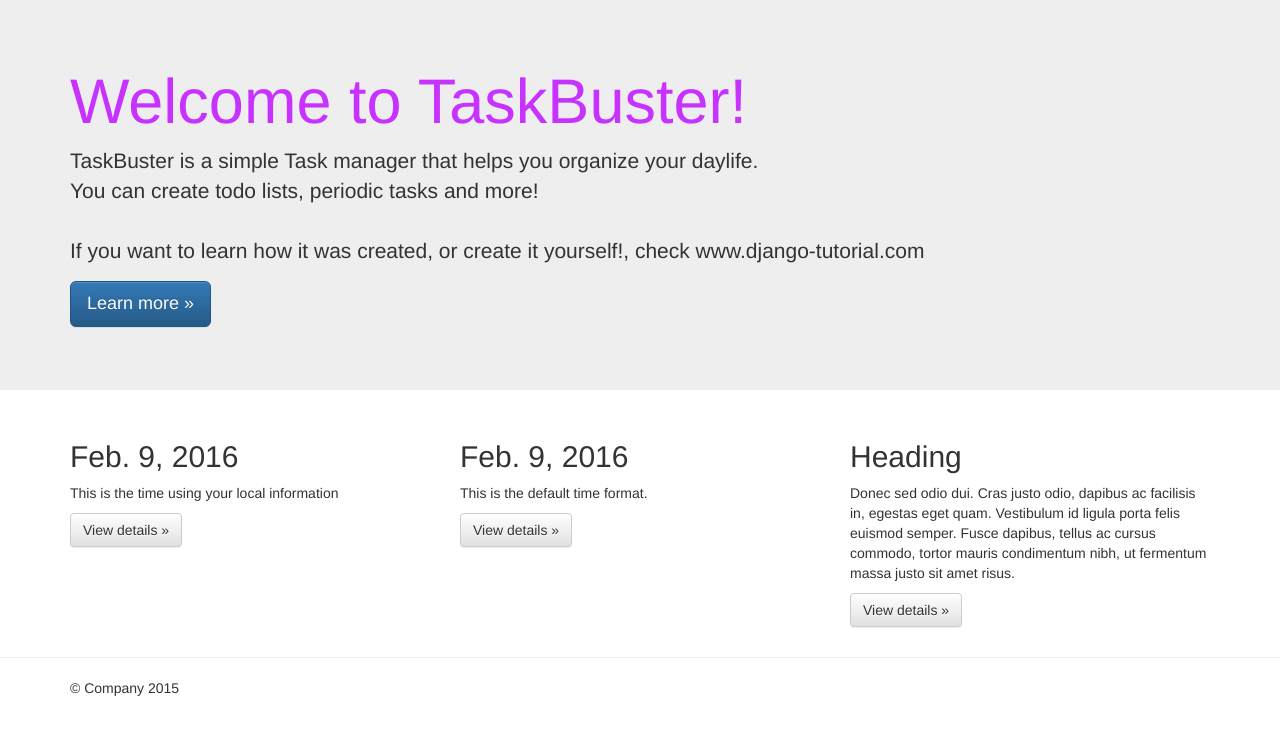
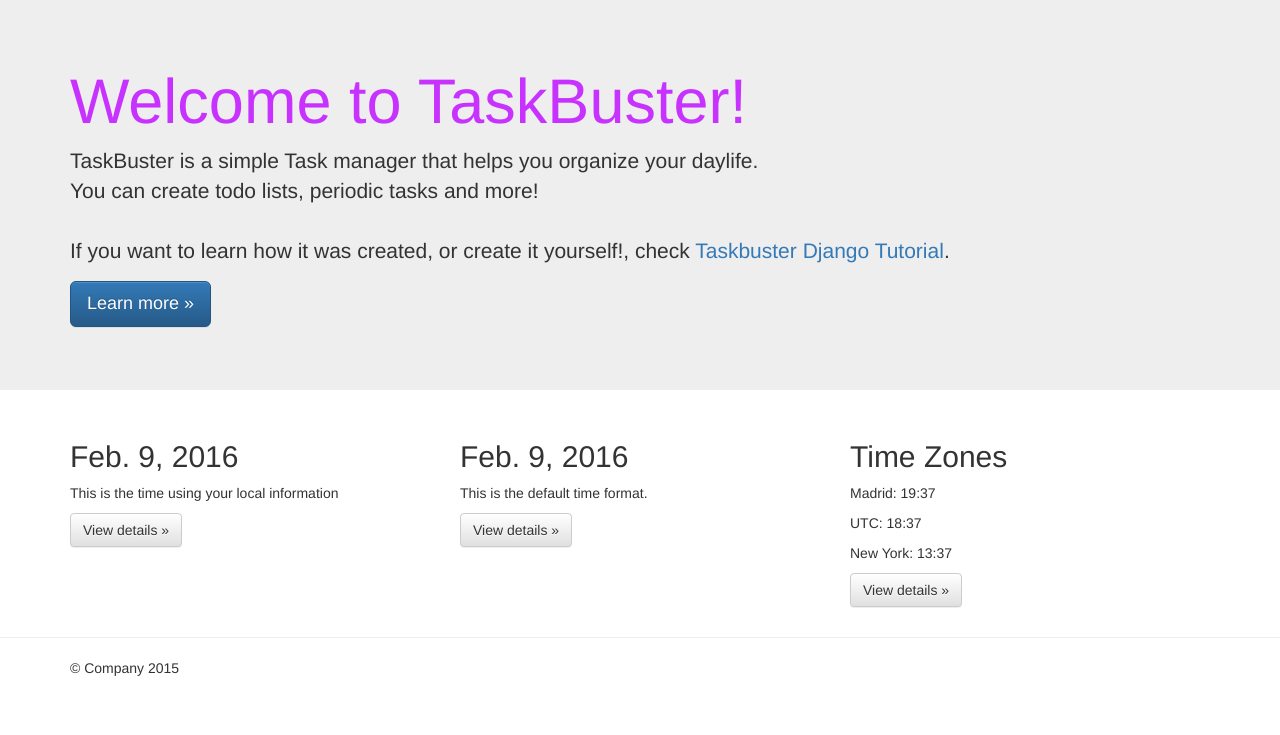
Before and after one commit to OBellon/TestingPython, a Django app: page /en/ in a window 1280 px wide. Shown: the part 51-786 px from the top of the page. Run offline with Django 3.2, Linux system fonts and the light colour scheme; some libraries are stand-ins or nearby versions.

Commit message:
Added time zones

```diff
--- a/requirements/base.txt
+++ b/requirements/base.txt
@@ -1 +1,2 @@
 Django==1.8.5
+pytz==2015.7
--- a/taskbuster/settings/base.py
+++ b/taskbuster/settings/base.py
@@ -107,7 +107,7 @@ LANGUAGES = (
 
 LANGUAGE_CODE = 'en-us'
 
-TIME_ZONE = 'UTC'
+TIME_ZONE = 'Europe/Madrid'
 
 USE_I18N = True
 
--- a/taskbuster/templates/taskbuster/index.html
+++ b/taskbuster/templates/taskbuster/index.html
@@ -1,6 +1,7 @@
 {% extends "base.html" %}
 {% load i18n %}
 {% load l10n %}
+{% load tz %}
 
 {% block head_title %}TaskBuster Django Tutorial{% endblock %}
 
@@ -9,7 +10,10 @@
   <div class="jumbotron">
     <div class="container">
         <h1>{% trans "Welcome to TaskBuster!"%}</h1>
-        <p>{% blocktrans %}TaskBuster is a simple Task manager that helps you organize your daylife. </br> You can create todo lists, periodic tasks and more! </br></br> If you want to learn how it was created, or create it yourself!, check www.django-tutorial.com{% endblocktrans %}</p>
+        <p>{% blocktrans %}TaskBuster is a simple Task manager that helps you organize your daylife.
+          </br> You can create todo lists, periodic tasks and more!
+          </br></br> If you want to learn how it was created, or create it yourself!, check
+          <a href='http://www.marinamele.com/taskbuster-django-tutorial' target=_'blank'>Taskbuster Django Tutorial</a>.{% endblocktrans %}</p>
         <p><a class="btn btn-primary btn-lg" role="button">Learn more &raquo;</a></p>
       </div>
     </div>
@@ -29,8 +33,11 @@
         <p><a class="btn btn-default" href="#" role="button">View details &raquo;</a></p>
       </div>
       <div class="col-md-4">
-        <h2>Heading</h2>
-        <p>Donec sed odio dui. Cras justo odio, dapibus ac facilisis in, egestas eget quam. Vestibulum id ligula porta felis euismod semper. Fusce dapibus, tellus ac cursus commodo, tortor mauris condimentum nibh, ut fermentum massa justo sit amet risus.</p>
+        <h2>Time Zones</h2>
+        <p> Madrid: <span id="time-tz">{{now|time:"H:i"}}</span></p>
+        <p> UTC: <span id="time-utc">{{now|utc|time:"H:i"}}</span></p>
+        <p> New York: <span id="time-ny">
+               {{now|timezone:"America/New_York"|time:"H:i"}}</span></p>
         <p><a class="btn btn-default" href="#" role="button">View details &raquo;</a></p>
       </div>
     </div>
--- a/taskbuster/views.py
+++ b/taskbuster/views.py
@@ -1,10 +1,12 @@
 # -*- coding: utf-8 -*-
 from django.shortcuts import render
 import datetime
+from django.utils.timezone import now
 
 def home(request):
     today = datetime.date.today()
-    return render(request, "taskbuster/index.html", {'today': today})
+    return render(request, "taskbuster/index.html",
+                       {'today': today, 'now': now()})
 
 def home_files(request, filename):
     return render(request, filename, {}, content_type="text/plain")
```
Also changed, not shown: functional_tests/test_all_users.py (+8 -0 lines), taskbuster/locale/es/LC_MESSAGES/django.po, 1 other file.
